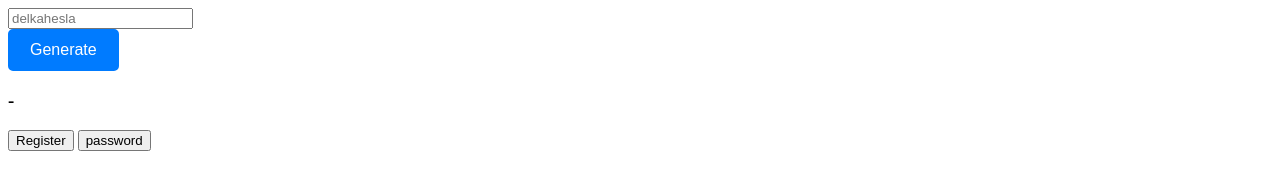
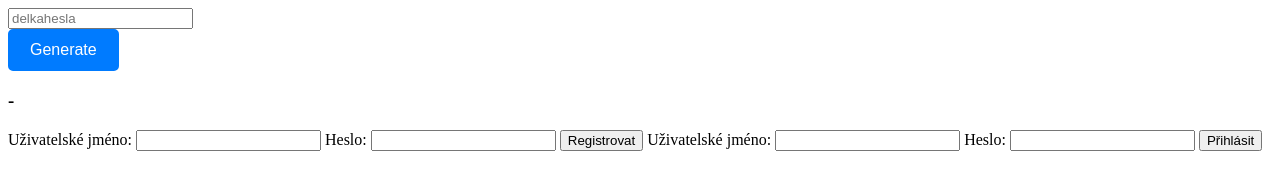
Before and after one commit to hooonzaa/generator, a plain HTML site: page index.html in a window 1280 px wide. Drawn offline with Linux system fonts and the light colour scheme.

Commit message:
Add files via upload

```diff
--- a/index.html
+++ b/index.html
@@ -16,7 +16,20 @@
                     </div>
 
            <h3 id="majkl">-</h3>
-           <button onclick="register()">Register</button>
-           <button onclick="password()">password</button>
+
+
+<label for="regUsername">Uživatelské jméno:</label>
+<input type="text" id="regUsername" name="regUsername">
+<label for="regPassword">Heslo:</label>
+<input type="password" id="regPassword" name="regPassword">
+<button onclick="register()">Registrovat</button>
+
+
+<label for="loginUsername">Uživatelské jméno:</label>
+<input type="text" id="loginUsername" name="loginUsername">
+<label for="loginPassword">Heslo:</label>
+<input type="password" id="loginPassword" name="loginPassword">
+<button onclick="login()">Přihlásit</button>
+
 </body>
 </html>
--- a/script.JS
+++ b/script.JS
@@ -23,8 +23,28 @@ for (let i = 0; i < iDelka - 3; i++) {
 document.getElementById("majkl").innerHTML = newPass.slice(0, iDelka);
 }
 
-function password(){
+function register() {
+    let username = document.getElementById("regUsername").value;
+    let password = document.getElementById("regPassword").value;
 
+    if (username && password) {
+        localStorage.setItem("username", username);
+        localStorage.setItem("password", password);
+        alert("Registrace proběhla úspěšně.");
+    } else {
+        alert("Prosím vyplňte uživatelské jméno a heslo.");
+    }
+}
 
+function login() {
+    let regUsername = localStorage.getItem("username");
+    let regPassword = localStorage.getItem("password");
+    let username = document.getElementById("loginUsername").value;
+    let password = document.getElementById("loginPassword").value;
 
+    if (username === regUsername && password === regPassword) {
+        alert("Přihlášení úspěšné.");
+    } else {
+        alert("Nesprávné uživatelské jméno nebo heslo.");
+    }
 }
```
